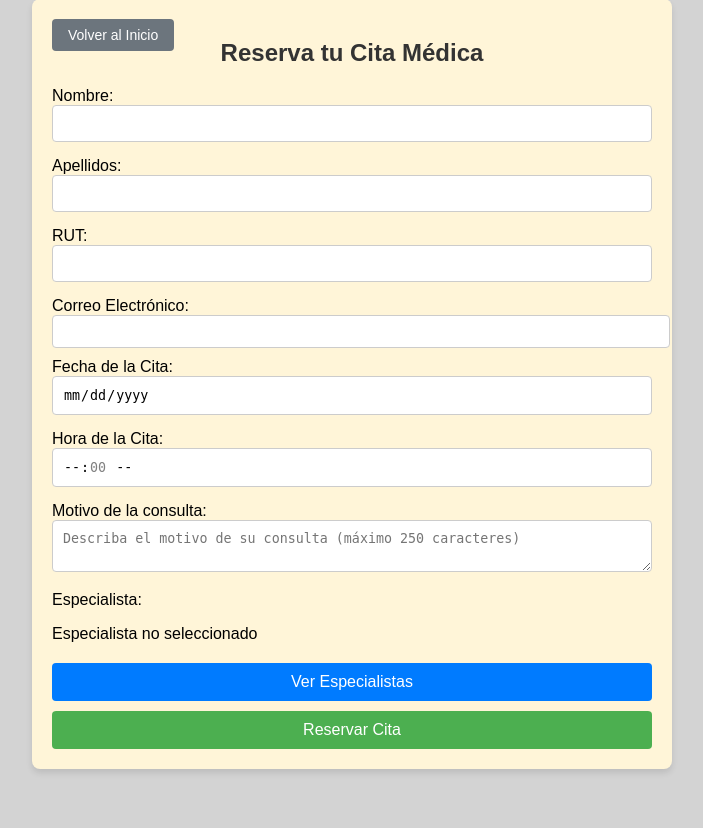
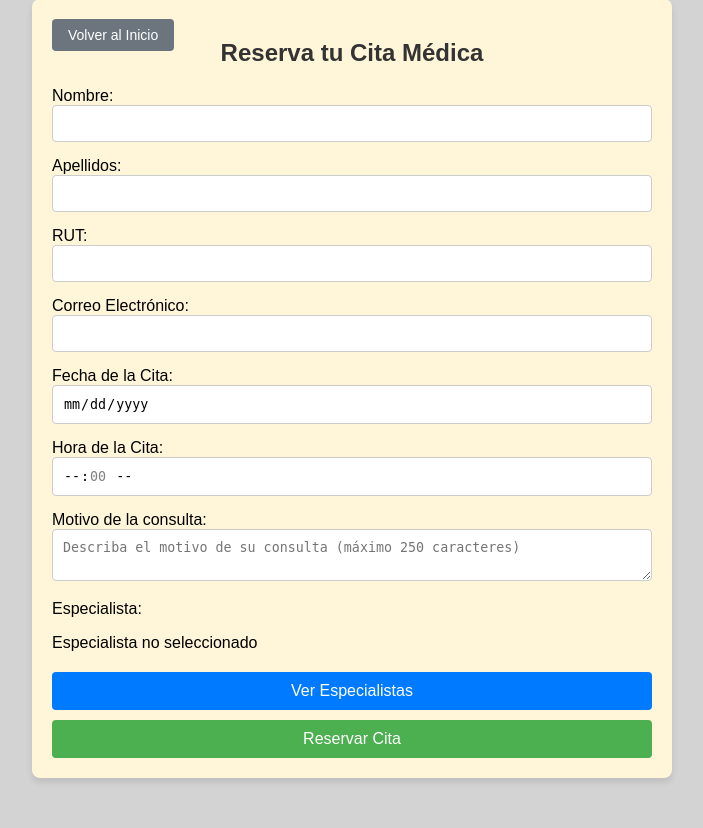
Before and after one commit to FMR08/ING-SOFTWARE-GRUPO-13, a Flask app: page /book in a window 1280 px wide. Shown: the part 51-879 px from the top of the page, without its empty margins (288-991 px from the left). Before the commit the page ends 823 px from the top, so only its background shows below. Run offline with Flask 3, Linux system fonts and the light colour scheme.

Commit message:
Arreglado formato en el cuadro de texto para ingresar el correo en el formulario

```diff
--- a/flask_web/website/templates/reservas.html
+++ b/flask_web/website/templates/reservas.html
@@ -33,7 +33,7 @@
             border-radius: 4px;
         }
         /* Estilos de los campos de entrada para hacerlos más cortos */
-        input[type="text"], input[type="date"], input[type="time"], textarea {
+        input[type="text"], input[type="email"], input[type="date"], input[type="time"], textarea {
             width: 100%;  /* Ancho completo */
             max-width: 100%;  /* Para que no se extiendan más de lo necesario */
             padding: 10px;
@@ -43,6 +43,7 @@
         }
         /* Ajustar los márgenes de los campos para que tengan el mismo espaciado */
         .container input[type="text"],
+        .container input[type="email"],
         .container input[type="date"],
         .container input[type="time"],
         .container textarea {
```
